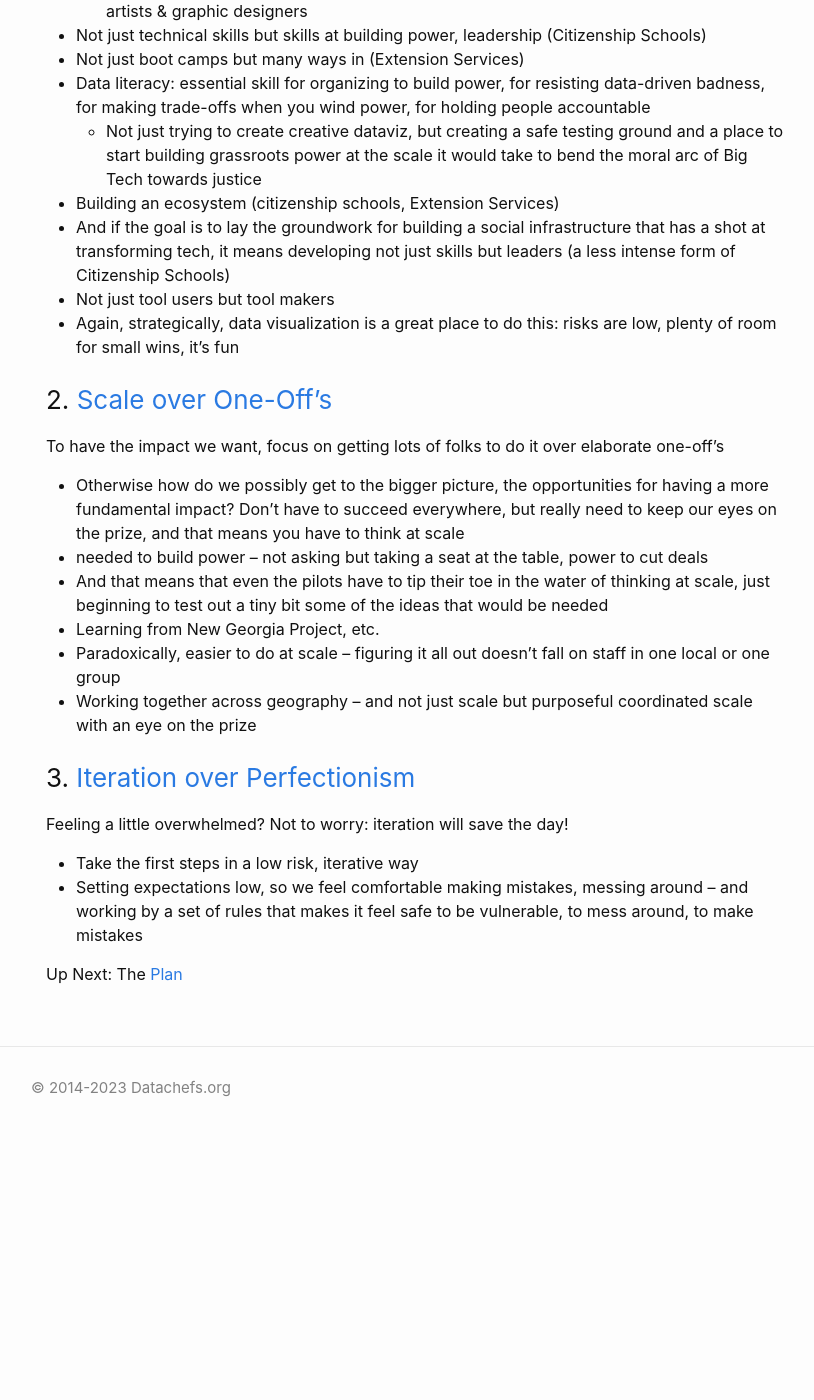
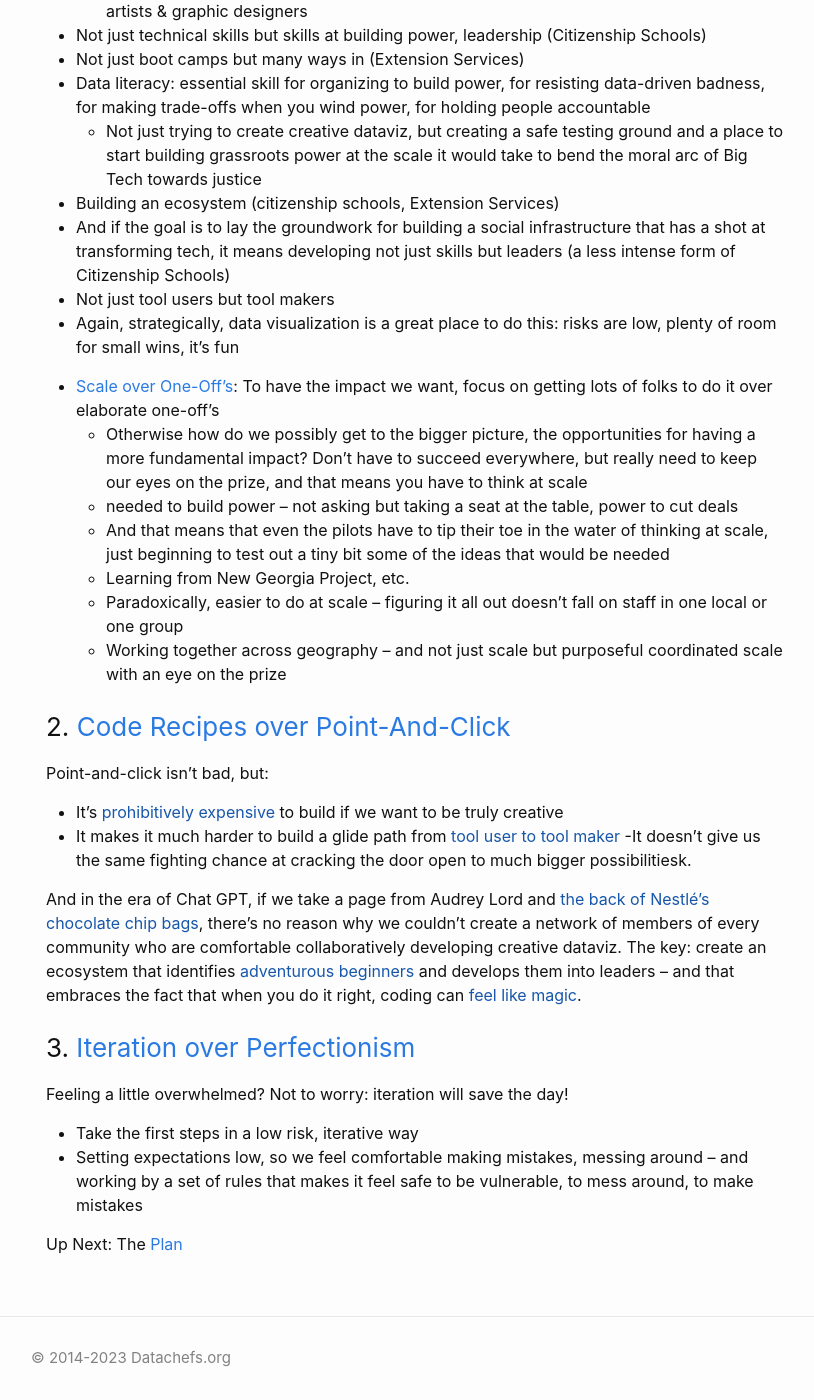
Before and after one commit to datachefs/cdv-notes, a Jekyll site: the page built from pages/how.md, in a window 1280 px wide and 1400 px high, scrolled down 795 px. Shown: the whole window, without its empty margins (224-1038 px from the left). Built offline with Jekyll 4.4.1, drawn with Linux system fonts in a browser that asks for light colours; before the commit the page ends 1925 px from its top, so only the background shows below that.

Commit message:
reorg how

```diff
--- a/pages/how.md
+++ b/pages/how.md
@@ -22,21 +22,27 @@ The key to success is to think of this as an organizing project around tech rath
 - Not just tool users but tool makers
 - Again, strategically, data visualization is a great place to do this: risks are low, plenty of room for small wins, it's fun
 
-### 2. [Scale over One-Off's](/pages/how/scale/scale.html)
+- [Scale over One-Off's](/pages/how/scale/scale.html):  To have the impact we want, focus on getting lots of folks to do it over elaborate one-off's
+  - Otherwise how do we possibly get to the bigger picture, the opportunities for having a more fundamental impact? Don't have to succeed everywhere, but really need to keep our eyes on the prize, and that means you have to think at scale
+  - needed to build power -- not asking but taking a seat at the table, power to cut deals
+  - And that means that even the pilots have to tip their toe in the water of thinking at scale, just beginning to test out a tiny bit some of the ideas that would be needed
+  - Learning from New Georgia Project, etc.
+  - Paradoxically, easier to do at scale -- figuring it all out doesn't fall on staff in one local or one group
+  - Working together across geography -- and not just scale but purposeful coordinated scale with an eye on the prize
 
-To have the impact we want, focus on getting lots of folks to do it over elaborate one-off's
-- Otherwise how do we possibly get to the bigger picture, the opportunities for having a more fundamental impact? Don't have to succeed everywhere, but really need to keep our eyes on the prize, and that means you have to think at scale
-- needed to build power -- not asking but taking a seat at the table, power to cut deals
-- And that means that even the pilots have to tip their toe in the water of thinking at scale, just beginning to test out a tiny bit some of the ideas that would be needed
-- Learning from New Georgia Project, etc.
-- Paradoxically, easier to do at scale -- figuring it all out doesn't fall on staff in one local or one group
-- Working together across geography -- and not just scale but purposeful coordinated scale with an eye on the prize
 
+### 2. [Code Recipes over Point-And-Click](/pages/how/coding-writing/coding-writing.html)
+
+Point-and-click isn't bad, but:
+-  It's [prohibitively expensive]() to build if we want to be truly creative
+- It makes it much harder to build a glide path from [tool user to tool maker]()
+-It doesn't give us the same fighting chance at cracking the door open to much bigger possibilitiesk.
+
+And in the era of Chat GPT, if we take a page from Audrey Lord and [the back of Nestlé's chocolate chip bags](), there's no reason why we couldn't create a network of members of every community who are comfortable collaboratively developing creative dataviz. The key: create an ecosystem that identifies [adventurous beginners]() and develops them into leaders -- and that embraces the fact that when you do it right, coding can [feel like magic]().
 
 ### 3. [Iteration over Perfectionism](/pages/how/iteration/iteration.html)
 
 Feeling a little overwhelmed? Not to worry: iteration will save the day!
-
 - Take the first steps in a low risk, iterative way
 - Setting expectations low, so we feel comfortable making mistakes, messing around -- and working by a set of rules that makes it feel safe to be vulnerable, to mess around, to make mistakes
 
```
